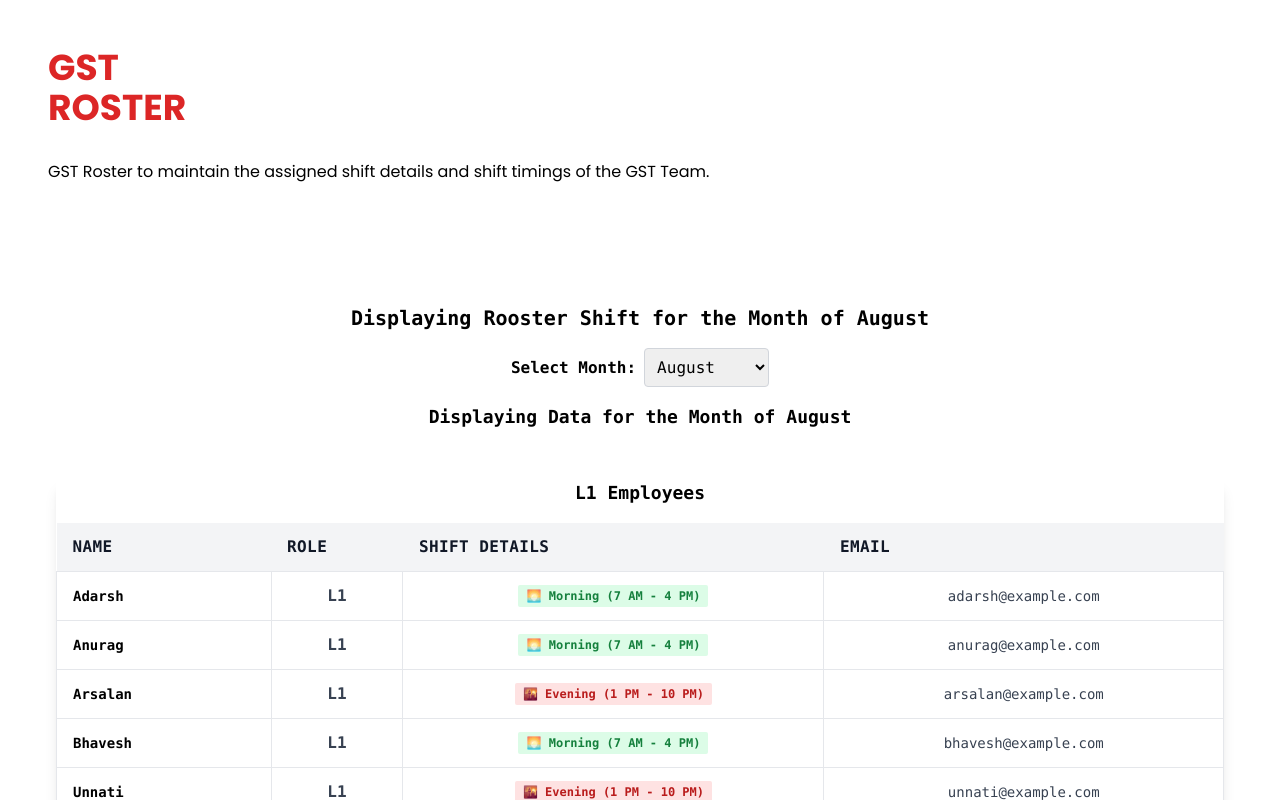
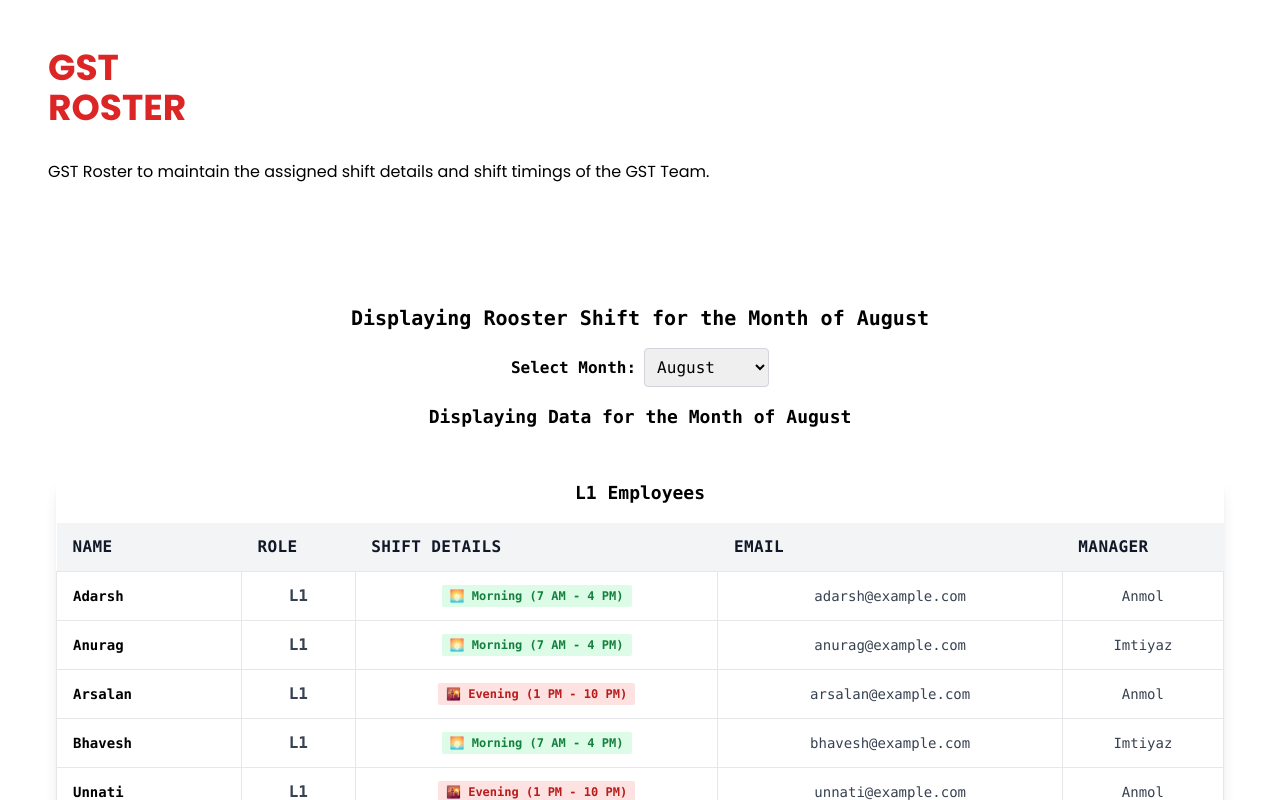
Before and after one commit to Ciriously/GstRooster, a React (Vite) app: page / in a window 1280 px wide. Shown: the top 800 px of the page. Built offline with nearby package versions, Linux system fonts and the light colour scheme.

Commit message:
UI : added Table UI

```diff
--- a/src/components/Table.jsx
+++ b/src/components/Table.jsx
@@ -69,6 +69,7 @@ const Table = () => {
                                     <th className="px-4 py-3">Role</th>
                                     <th className="px-4 py-3">Shift Details</th>
                                     <th className="px-4 py-3">Email</th>
+                                    <th className="px-4 py-3">Manager</th> {/* New Manager Column */}
                                 </tr>
                             </thead>
                             <tbody className="bg-white">
@@ -97,6 +98,7 @@ const Table = () => {
                                             </span>
                                         </td>
                                         <td className="px-4 py-3 text-sm border">{item.email}</td>
+                                        <td className="px-4 py-3 text-sm border">{item.manager}</td> {/* New Manager Cell */}
                                     </tr>
                                 ))}
                             </tbody>
@@ -115,6 +117,7 @@ const Table = () => {
                                     <th className="px-4 py-3">Role</th>
                                     <th className="px-4 py-3">Shift Details</th>
                                     <th className="px-4 py-3">Email</th>
+                                    <th className="px-4 py-3">Manager</th> {/* New Manager Column */}
                                 </tr>
                             </thead>
                             <tbody className="bg-white">
@@ -143,6 +146,7 @@ const Table = () => {
                                             </span>
                                         </td>
                                         <td className="px-4 py-3 text-sm border">{item.email}</td>
+                                        <td className="px-4 py-3 text-sm border">{item.manager}</td> {/* New Manager Cell */}
                                     </tr>
                                 ))}
                             </tbody>
--- a/src/components/data.js
+++ b/src/components/data.js
@@ -4,161 +4,161 @@ export const data = [
     name: "Adarsh",
     email: "adarsh@example.com",
     role: "L1",
-    status: "Active",
     shift: "Morning",
+    manager: "Anmol",
   },
   {
     name: "Anurag",
     email: "anurag@example.com",
     role: "L1",
-    status: "Active",
     shift: "Morning",
+    manager: "Imtiyaz",
   },
   {
     name: "Arsalan",
     email: "arsalan@example.com",
     role: "L1",
-    status: "Inactive",
     shift: "Evening",
+    manager: "Anmol",
   },
   {
     name: "Bhavesh",
     email: "bhavesh@example.com",
     role: "L1",
-    status: "Active",
     shift: "Morning",
+    manager: "Imtiyaz",
   },
   {
     name: "Unnati",
     email: "unnati@example.com",
     role: "L1",
-    status: "Inactive",
     shift: "Evening",
+    manager: "Anmol",
   },
   {
     name: "Kishoree",
     email: "kishoree@example.com",
-    role: "L1",
-    status: "Active",
+    role: "L2",
     shift: "Morning",
+    manager: "Imtiyaz",
   },
   {
     name: "Shivani",
     email: "shivani@example.com",
     role: "L2",
-    status: "Inactive",
     shift: "Evening",
+    manager: "Anmol",
   },
   {
     name: "Sumit",
     email: "sumit@example.com",
     role: "L2",
-    status: "Active",
     shift: "Morning",
+    manager: "Imtiyaz",
   },
   {
     name: "Tuaha",
     email: "tuaha@example.com",
     role: "L2",
-    status: "Inactive",
     shift: "Evening",
+    manager: "Anmol",
   },
   {
     name: "Nikita",
     email: "nikita@example.com",
     role: "L1",
-    status: "Active",
     shift: "Morning",
+    manager: "Imtiyaz",
   },
   {
     name: "Mashnu",
     email: "mashnu@example.com",
     role: "L2",
-    status: "Inactive",
     shift: "Evening",
+    manager: "Anmol",
   },
   {
     name: "Aditya",
     email: "aditya@example.com",
     role: "L1",
-    status: "Active",
     shift: "Morning",
+    manager: "Imtiyaz",
   },
   {
     name: "Archie",
     email: "archie@example.com",
     role: "L1",
-    status: "Inactive",
     shift: "Evening",
+    manager: "Anmol",
   },
   {
     name: "Monik",
     email: "monik@example.com",
     role: "L1",
-    status: "Active",
     shift: "Morning",
+    manager: "Imtiyaz",
   },
   {
     name: "Neha",
     email: "neha@example.com",
     role: "L1",
-    status: "Inactive",
     shift: "Evening",
+    manager: "Anmol",
   },
   {
     name: "Samarth",
     email: "samarth@example.com",
     role: "L1",
-    status: "Active",
     shift: "Morning",
+    manager: "Imtiyaz",
   },
   {
     name: "Shubhankar",
     email: "shubhankar@example.com",
     role: "L1",
-    status: "Inactive",
     shift: "Evening",
+    manager: "Anmol",
   },
   {
     name: "Simran",
     email: "simran@example.com",
     role: "L1",
-    status: "Active",
-    shift: "Morning",
+    shift: "Night",
+    manager: "Imtiyaz",
   },
   {
     name: "Shreya",
     email: "shreya@example.com",
     role: "L1",
-    status: "Inactive",
     shift: "Evening",
+    manager: "Anmol",
   },
   {
     name: "Tamanna",
     email: "tamanna@example.com",
     role: "L1",
-    status: "Active",
     shift: "Morning",
+    manager: "Imtiyaz",
   },
   {
     name: "Adish",
     email: "adish@example.com",
     role: "L1",
-    status: "Inactive",
-    shift: "Evening",
+    shift: "Night",
+    manager: "Anmol",
   },
   {
     name: "Debashish",
     email: "debashish@example.com",
     role: "L1",
-    status: "Active",
     shift: "Morning",
+    manager: "Imtiyaz",
   },
   {
     name: "Shweta",
     email: "shweta@example.com",
     role: "L1",
-    status: "Inactive",
     shift: "Evening",
+    manager: "Anmol",
   },
 ];
```
Also changed, not shown: 1 other file (tests, documents, lock files or other folders).
